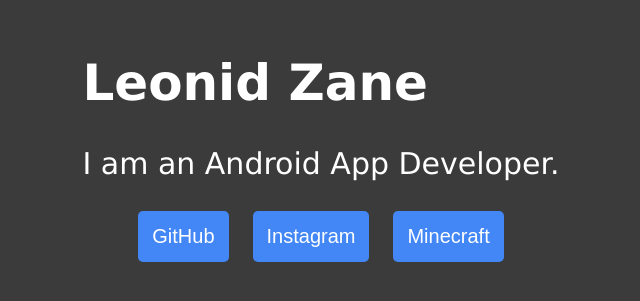
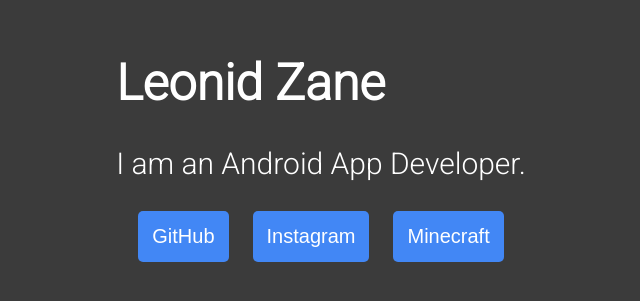
Before and after one commit to leonidzane/website, a plain HTML site: page index.html in a window 1280 px wide. Shown: the part 259-560 px from the top of the page, without its empty margins (319-959 px from the left). Drawn offline with Linux system fonts and the light colour scheme.

Commit message:
Update style.css

```diff
--- a/style.css
+++ b/style.css
@@ -1,3 +1,5 @@
+@import url('https://fonts.googleapis.com/css2?family=Roboto:wght@300&display=swap');
+
 body, html {
   margin: 0;
   background: #3b3b3b;
@@ -13,7 +15,7 @@
 }
 
 h1, p {
-  font-family: verdana;
+  font-family: 'Roboto', sans-serif;
   color: white;
 }
 
```
